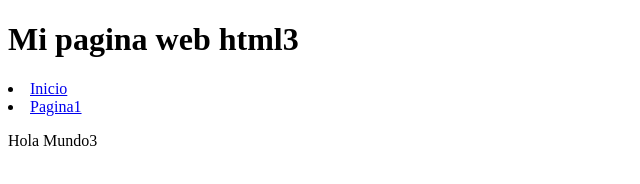
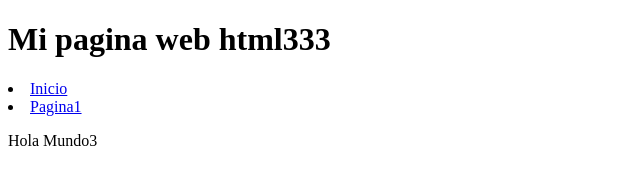
Before and after one commit to agarciafer/laboratorio, a plain HTML site: page index.html in a window 1280 px wide. Shown: the full height of the page, 0-640 px from the left. Drawn offline with Linux system fonts and the light colour scheme.

Commit message:
Ultimos cambios

```diff
--- a/index.html
+++ b/index.html
@@ -5,7 +5,7 @@
 	   <title>Pagina web hmtl</title>
 	  </head>
       <body>
-	      <h1> Mi pagina web html3</h1>
+	      <h1> Mi pagina web html333</h1>
 		  <u1>
 		      <li><a href="index.html">Inicio<a/></li>
 			  <li><a href="pagina1.html">Pagina1<a/></li>
```
Also changed, not shown: pagina1.html (+1 -1 lines).
